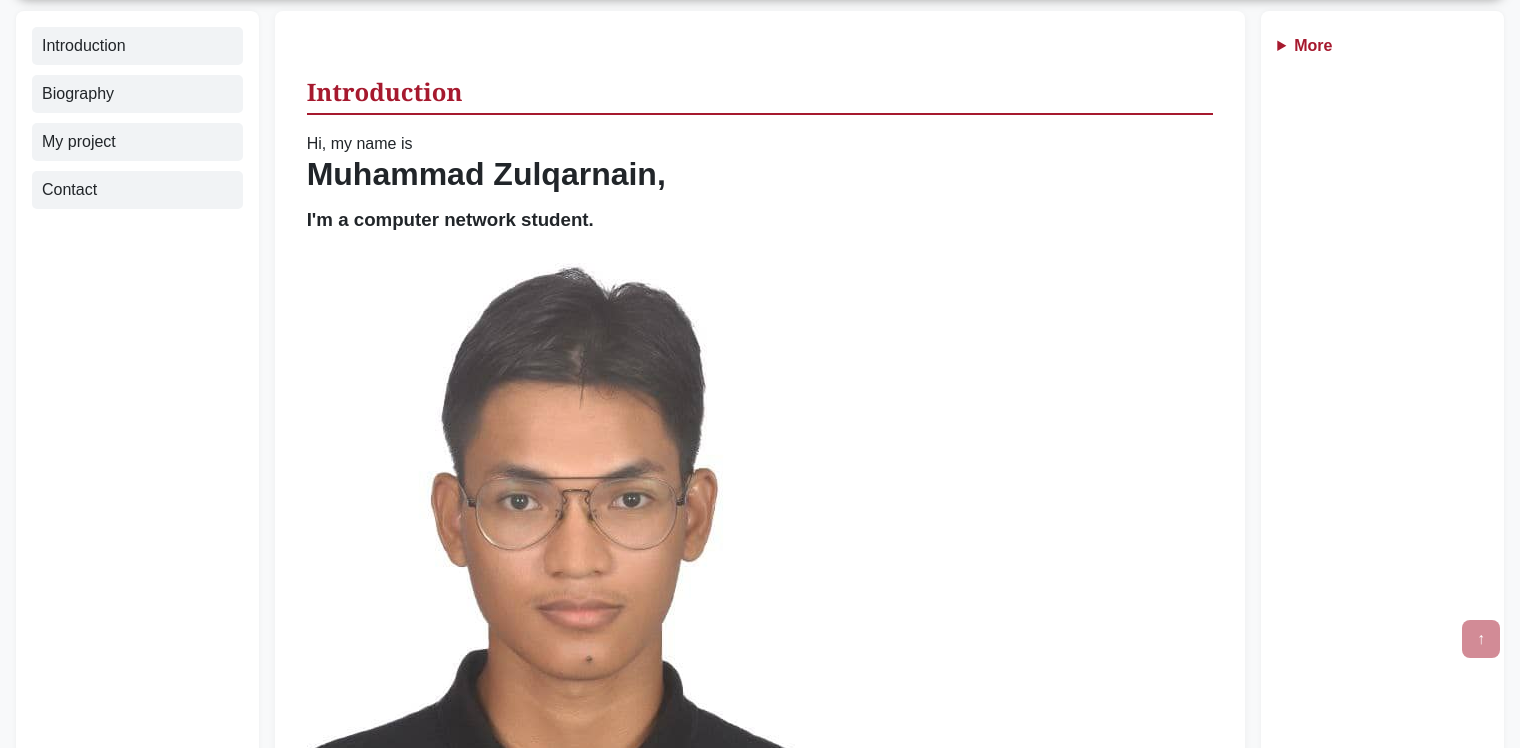
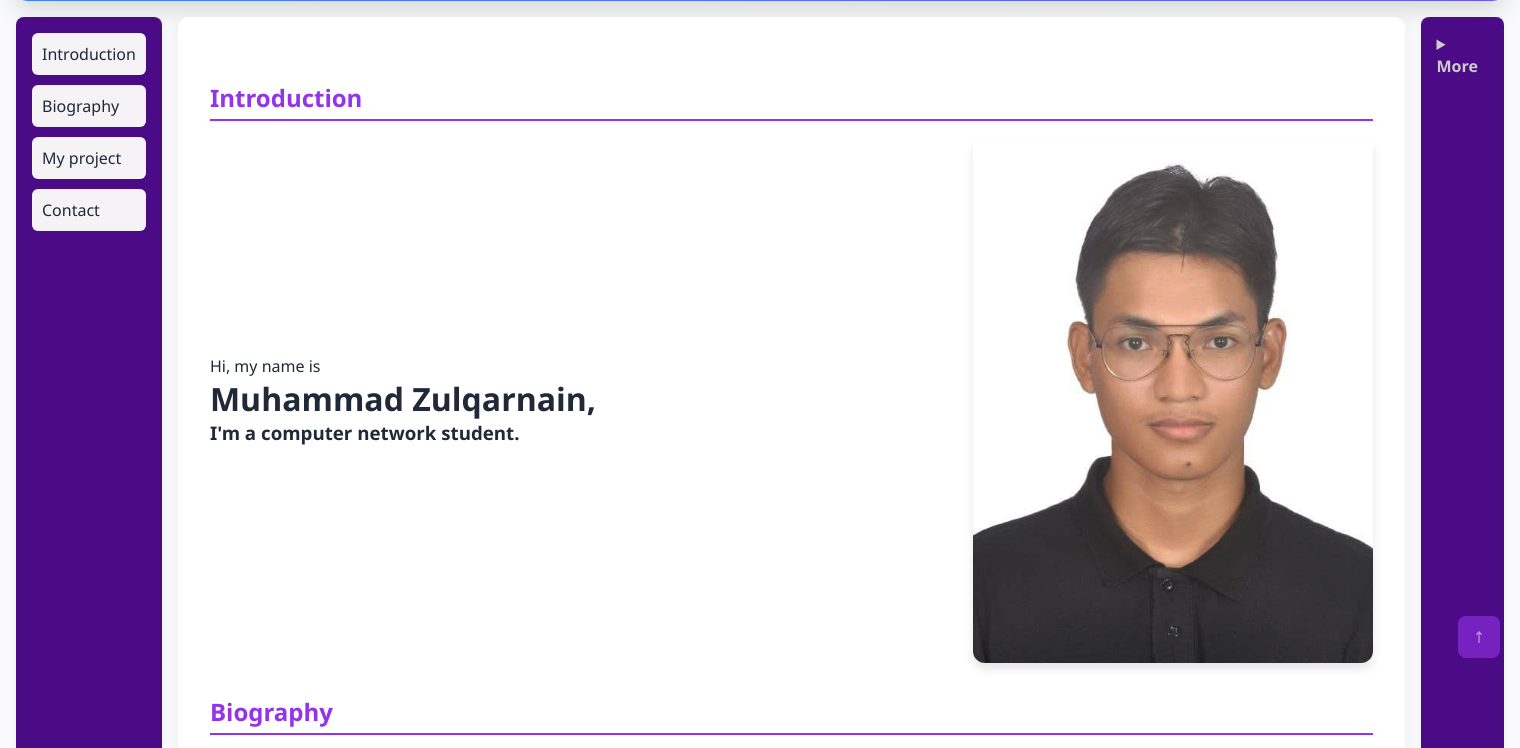
Before and after one commit to siautm/SECV2223-04, a PHP site: page / in a window 1520 px wide. Shown: the part 122-870 px from the top of the page. Run offline with PHP 8.4, Linux system fonts and the light colour scheme.

Commit message:
Update a2style.css

```diff
--- a/a2style.css
+++ b/a2style.css
@@ -1,18 +1,23 @@
-/* CSS for assignment 2*/
+/* ------------------------ */
+/* Base Reset & Body Setup */
+/* ------------------------ */
 * {
   box-sizing: border-box;
   margin: 0;
   padding: 0;
-    font-family: Arial, Helvetica, sans-serif;
+  font-family: "Segoe UI", Tahoma, Geneva, Verdana, sans-serif;
 }
 
+body,
 html {
+  background-color: #f9fafb;
+  color: #1f2937;
   scroll-behavior: smooth;
-    background-color: #f8f9fa;
-    color: #212529;
 }
 
-/* Layout grid */
+/* ------------------------ */
+/* Grid Layout Structure    */
+/* ------------------------ */
 .grid-container {
   display: grid;
   grid-template-areas:
@@ -24,167 +29,161 @@ html {
   padding: 1rem;
 }
 
-/* Header */
+/* ------------------------ */
+/* Header with Animation    */
+/* ------------------------ */
 .header {
   grid-area: header;
   display: flex;
   align-items: center;
   padding: 2rem;
   gap: 1.5rem;
+  border-radius: 12px;
+  background: linear-gradient(90deg, #3b82f6, #9333ea);
+  background-size: 200%;
+  background-position: left;
   color: white;
-    border-radius: 12px;
-    background-image: url('https://cdn.pixabay.com/photo/2020/04/14/07/58/code-5041067_1280.jpg'); /* Example computer image */
-    background-size: cover;
-    background-position: center;
-    box-shadow: 0 4px 12px rgba(0, 0, 0, 0.4);
+  transition: background-position 0.5s ease-in-out;
+  box-shadow: 0 8px 24px rgba(0, 0, 0, 0.15);
 }
 
-
-.header img {
-    height: 60px;
-    border-radius: 50%;
+/* ------------------------ */
+/* Sidebars (Left & Right)  */
+/* ------------------------ */
+.left,
+.right {
+  background-color: #4b0b86;
+  padding: 1rem;
+  border-radius: 8px;
+  box-shadow: 0 2px 8px rgba(0, 0, 0, 0.05);
+  color: #ccc;
 }
 
-/* Sidebar left */
-.left {
-    grid-area: left;
-    background-color: #ffffff;
-    padding: 1rem;
-    border-radius: 8px;
-    box-shadow: 0 0 5px rgba(0,0,0,0.05);
+.left a,
+.right-item a {
+  display: block;
+  text-decoration: none;
+  background-color: #f5f3f6;
+  color: #1f2937;
+  padding: 10px;
+  margin-bottom: 10px;
+  border-radius: 6px;
+  transition: background-color 0.3s, color 0.3s;
 }
 
-.left a {
-    display: block;
-    text-decoration: none;
-    color: #212529;
-    background-color: #f1f3f5;
-    padding: 10px;
-    margin-bottom: 10px;
-    border-radius: 5px;
-    transition: all 0.2s;
-}
-
-.left a:hover {
-    background-color: #a6192e;
+.left a:hover,
+.right-item a:hover {
+  background-color: #3b82f6;
   color: white;
 }
 
-/* Sidebar right */
-.right {
-    grid-area: right;
-    background-color: #ffffff;
-    padding: 1rem;
-    border-radius: 8px;
-    box-shadow: 0 0 5px rgba(0,0,0,0.05);
-}
-
-.right-item a {
-    display: block;
-    text-decoration: none;
-    color: #212529;
-    background-color: #f1f3f5;
-    padding: 10px;
-    border-radius: 5px;
-    margin-bottom: 10px;
-    transition: all 0.2s;
-}
-
-.right-item a:hover {
-    background-color: #a6192e;
-    color: white;
-}
-
-/* Content area */
+/* ------------------------ */
+/* Main Content Section     */
+/* ------------------------ */
 .content {
   grid-area: content;
   background-color: #ffffff;
   padding: 2rem;
-    border-radius: 8px;
-    box-shadow: 0 2px 8px rgba(0,0,0,0.05);
-}
-
-.content h1 {
-    font-size: 2rem;
-    margin-bottom: 1rem;
+  border-radius: 10px;
+  box-shadow: 0 4px 16px rgba(0, 0, 0, 0.06);
 }
 
 h2 {
   font-size: 1.5rem;
-    color: #a6192e;
+  color: #9333ea;
   margin-top: 2rem;
   margin-bottom: 0.5rem;
-    border-bottom: 2px solid #a6192e;
+  border-bottom: 2px solid #9333ea;
   padding-bottom: 0.3rem;
-    font-family: Georgia, 'Times New Roman', Times, serif;
 }
 
-.content p {
-    margin-top: 1em;
-    line-height: 1.6;
-}
-
-/* Footer */
+/* ------------------------ */
+/* Footer Section           */
+/* ------------------------ */
 .footer {
   grid-area: footer;
-    background-color: #f1f3f5;
+  background-color: #e5e7eb;
   text-align: center;
   padding: 1rem;
   border-radius: 8px;
   font-size: 0.9rem;
-    color: #555;
+  color: #4b5563;
 }
 
-/* Scroll top button */
+/* ------------------------ */
+/* Scroll-to-Top Button     */
+/* ------------------------ */
 .scroll-top {
   position: fixed;
   bottom: 20px;
   right: 20px;
-    background-color: #a6192e;
+  background-color: #9333ea;
   color: white;
   padding: 10px 15px;
   text-decoration: none;
   border-radius: 8px;
   font-size: 1em;
-    opacity: 0.5;
-    transition: opacity 0.3s;
+  opacity: 0.6;
+  transition: 0.3s ease-in-out;
 }
 
-.scroll-top:hover {
-    opacity: 1;
+/* ------------------------ */
+/* Intro Section Layout     */
+/* ------------------------ */
+.intro-container {
+  display: flex;
+  justify-content: space-between;
+  align-items: center;
+  gap: 2rem;
+  margin-top: 1rem;
+  flex-wrap: wrap;
 }
 
-/* Details element for collapsible */
-details {
-    border: none;
-    background: none;
-    padding: 0;
-    margin-top: 10px;
+.intro-image {
+  flex: 1;
+  display: flex;
+  justify-content: center;
+  align-items: center;
 }
 
-summary {
-    cursor: pointer;
-    color: #a6192e;
-    font-weight: bold;
-    margin-bottom: 5px;
+.intro-image img {
+  max-width: 400px;
+  height: auto;
+  border-radius: 12px;
+  box-shadow: 0 6px 10px rgba(0, 0, 0, 0.1);
 }
 
-details[open] {
-    padding-top: 5px;
+.intro-text {
+  flex: 2;
+  text-align: left;
 }
 
+.intro-text table {
+  width: 100%;
+  border-collapse: collapse;
+}
+
+.intro-text td {
+  border: 1px solid #d1d5db;
+  padding: 8px;
+  text-align: center;
+}
+
+/* ------------------------ */
+/* Member Cards Styling     */
+/* ------------------------ */
 .member-card {
   display: flex;
   align-items: flex-start;
   margin-bottom: 1.5rem;
-  background-color: #ffffffcc;
+  background-color: #ffffff;
   padding: 1rem;
   border-radius: 10px;
-  box-shadow: 0 2px 8px rgba(0,0,0,0.1);
+  box-shadow: 0 2px 10px rgba(0, 0, 0, 0.08);
 }
 
 .member-card img {
-  width: 100px;
+  width: 1000px;
   height: 100px;
   object-fit: cover;
   border-radius: 12px;
```
Also changed, not shown: other parts of a2style.css (+83 -16 lines). Lines whose indentation alone changed are shown as unchanged.
